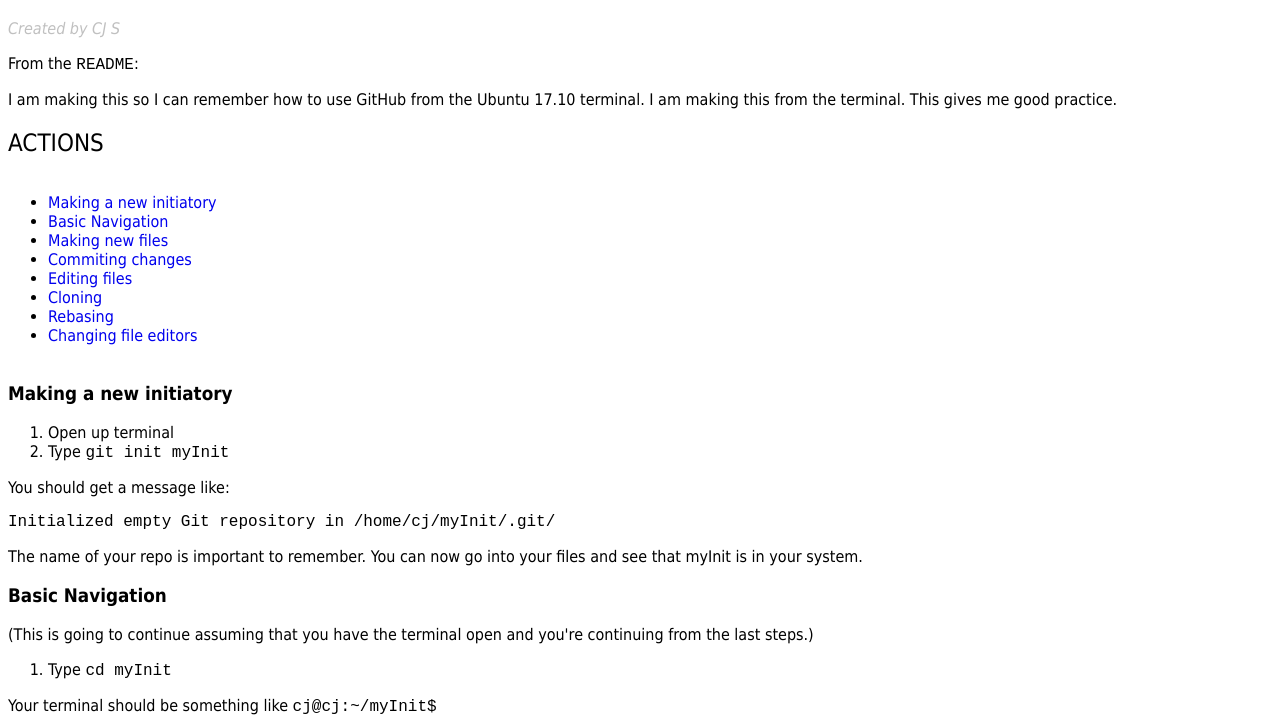
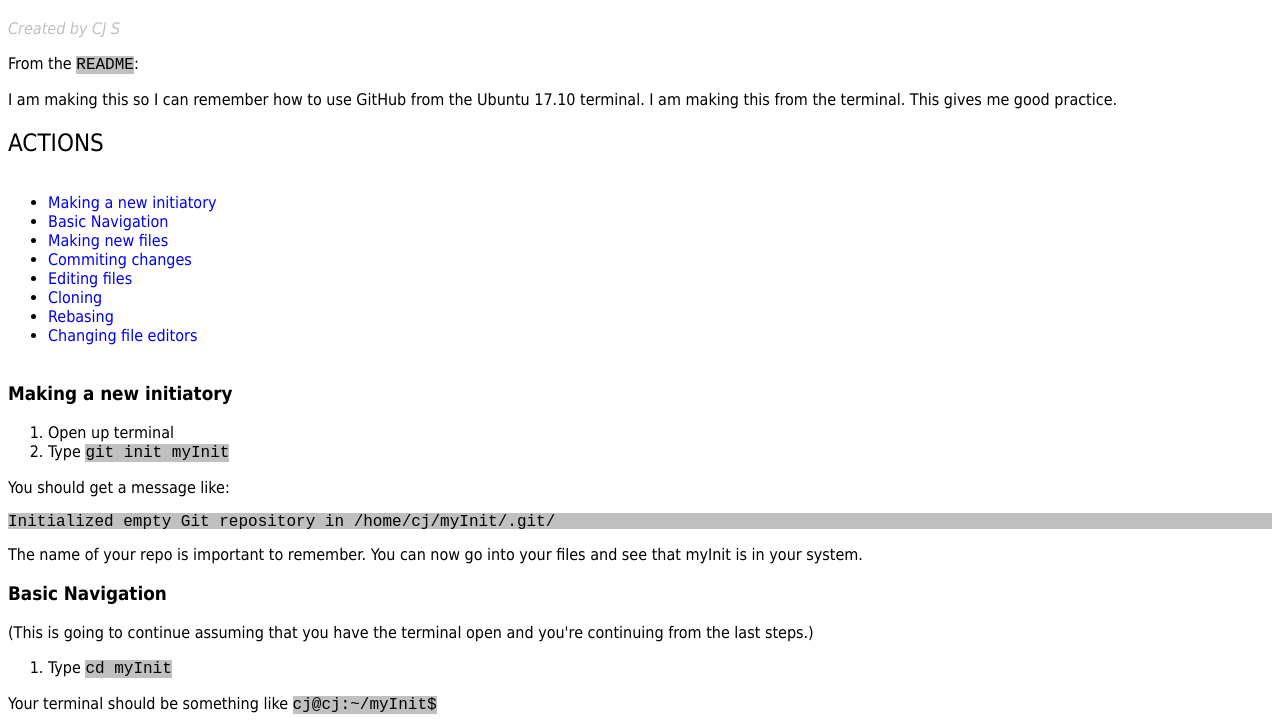
Before and after one commit to Redew/GitHub-From-Terminal, a plain HTML site: page index.html in a window 1280 px wide. Shown: the part 62-789 px from the top of the page. Drawn offline with Linux system fonts and the light colour scheme.

Commit message:
Messing with CSS

```diff
--- a/style.css
+++ b/style.css
@@ -18,6 +18,9 @@ ul.li {
 }
 .mono {
 	font-family: "Courier New", Courier, monospace;
+	background-color: silver;
+	width: auto;
+	height: 16px;
 }
 a {
 	text-decoration: none;
```
